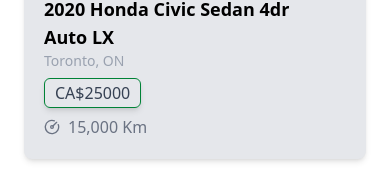
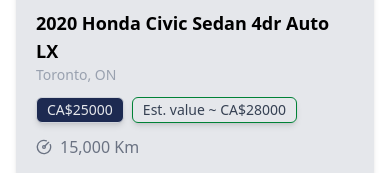
Before and after one commit to CarFLex-Team/Carflex_app, a Next.js app: page /autotrader in a window 390 px wide. Shown: the part 451-624 px from the top of the page. Built offline with nearby package versions, Linux system fonts and the light colour scheme.

Commit message:
add estimated price

```diff
--- a/components/CarCard/CarCard.tsx
+++ b/components/CarCard/CarCard.tsx
@@ -29,7 +29,7 @@
   } as const;
 
   return (
-    <div className=" h-110 bg-gray-200 rounded-lg shadow-md cursor-pointer hover:shadow-xl transition-shadow duration-300 ease-in-out ">
+    <div className=" h-115 bg-gray-200 rounded-lg shadow-md cursor-pointer hover:shadow-xl transition-shadow duration-300 ease-in-out ">
       <div className="w-full h-1/2 overflow-hidden rounded-md ">
         <img
           src={carDetails.image_src}
@@ -48,20 +48,29 @@
             {carDetails.status}
           </p>
         </div>
-        <div className="flex justify-between flex-wrap items-center ">
+        <div className="flex justify-between flex-wrap items-center  ">
           <p className="text-black font-bold text-lg pr-2.5">
             {carDetails.title}
           </p>
           <p className="text-gray-400 text-sm">{carDetails.location}</p>
         </div>
+        <div className="flex gap-2 flex-wrap ">
+          <p
+            className={`border border-solid border-gray-300 text-gray-200 bg-primary
+
+          shadow-md   px-2.5 py-0.5  rounded-md text-sm w-fit sm:text-base`}
+          >
+            CA${carDetails.price}
+          </p>
           <p
             className={`border border-solid ${
               statusStyleMap[carDetails.status]?.border
             }
-            shadow-md  text-gray-700 px-2.5 py-0.5  rounded-md text-base w-fit`}
+         flex items-center shadow-md text-gray-700 px-2.5 py-0.5  rounded-md text-sm w-fit sm:text-base`}
           >
-          CA${carDetails.price}
+            Est. value ~ CA${carDetails.estValue}
           </p>
+        </div>
         <p className="text-black overflow-ellipsis max-sm:hidden line-clamp-1 lg:line-clamp-2 text-sm">
           {carDetails.description}
         </p>
--- a/components/Listings/Listings.tsx
+++ b/components/Listings/Listings.tsx
@@ -11,6 +11,7 @@
       image_src:
         "https://www.hdcarwallpapers.com/thumbs/2020/2020_honda_civic_type_r_5k_4-t2.jpg",
       odometer: 15000,
+      estValue: 28000,
       status: "Steal",
       ad_link: "/listings/1",
       description: `2015 Civic Sedan
@@ -32,6 +33,7 @@
       image_src:
         "https://www.hdcarwallpapers.com/thumbs/2020/2020_honda_civic_type_r_5k_4-t2.jpg",
       odometer: 15000,
+      estValue: 26000,
       status: "Good",
       ad_link: "/listings/1",
       description: `2015 Civic Sedan
@@ -53,6 +55,7 @@
       image_src:
         "https://www.hdcarwallpapers.com/thumbs/2020/2020_honda_civic_type_r_5k_4-t2.jpg",
       odometer: 15000,
+      estValue: 25000,
       status: "Fair",
       ad_link: "/listings/1",
       description: `2015 Civic Sedan
@@ -74,6 +77,7 @@
       image_src:
         "https://www.hdcarwallpapers.com/thumbs/2020/2020_honda_civic_type_r_5k_4-t2.jpg",
       odometer: 15000,
+      estValue: 22000,
       status: "Pass",
       ad_link: "/listings/1",
       description: `2015 Civic Sedan
@@ -89,7 +93,7 @@
   ];
 
   return (
-    <div className=" px-6 sm:px-9 py-6 ">
+    <div className=" px-4 sm:px-9 py-6 ">
       <div className="sm:w-full mb-8">
         <p className="text-black text-2xl md:text-3xl font-bold tracking-wide">
           {active} Listings
```
Lines whose indentation alone changed are shown as unchanged.
